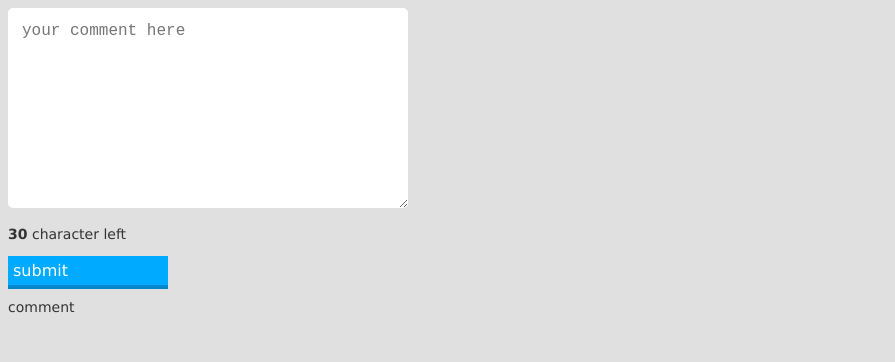
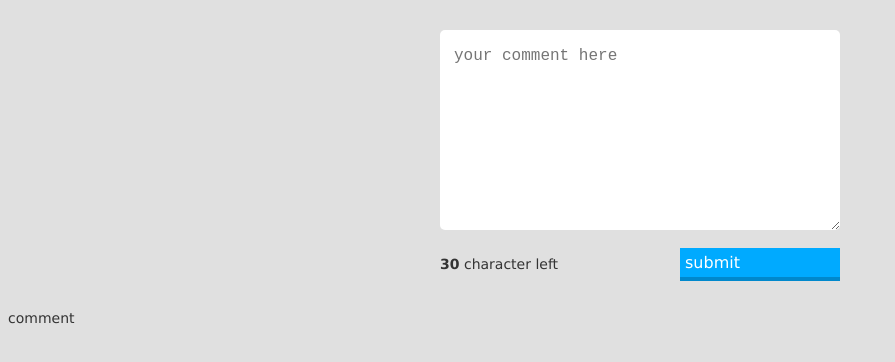
Before and after one commit to ChinatsuKawakami/checklengthoftext, a plain HTML site: page index.html in a window 1280 px wide. Shown: the whole page, without its empty margins (0-895 px from the left). Drawn offline with Linux system fonts and the light colour scheme.

Commit message:
0.0.5 edit the stylesheet to make the design of the whole page of index.html

```diff
--- a/css/styles.css
+++ b/css/styles.css
@@ -17,7 +17,7 @@ body{
 
 .container{
 	width: 400px;
-	margin: 30px, auto;
+	margin: 30px auto;
 }
 
 textarea{
@@ -28,6 +28,8 @@ textarea{
     font-size: 16px;
     border: none;
     border-radius: 5px;
+    margin-bottom: 14px;
+    line-height: 1.5;
 }
 
 textarea:focus{
@@ -37,6 +39,8 @@ textarea:focus{
 p{
 	color: #333;
 	font-size: 14px;
+	margin: 0;
+	padding-top: 8px;
 }
 
 #label{
@@ -53,4 +57,5 @@ p{
 	text-align:center;
 	cursor: pointer;
 	box-shadow: 0 4px 0 #0088cc;
+	float: right;
 }
--- a/index.html
+++ b/index.html
@@ -2,7 +2,7 @@
 Author: Chinatsu Kawakami
 Created Date: 2017-09-12
 Modified Date: 2017-09-13
-Version 0.0.4 edit style sheet to design textarea and background color in index.html
+Version 0.0.5 edit the stylesheet to make the design of the whole page of index.html
 -->
 
 <!DOCTYPE html>
@@ -16,8 +16,9 @@ Version 0.0.4 edit style sheet to design textarea and background color in index.
 <body>
   <div class="container">
   <textarea placeholder="your comment here"></textarea>
+  <div class="btn">submit</div>
   <p><span id="label">30</span> character left</p>
-  <div class="btn">submit</div>
+
   </div>
 <p>comment</p>
 
```
